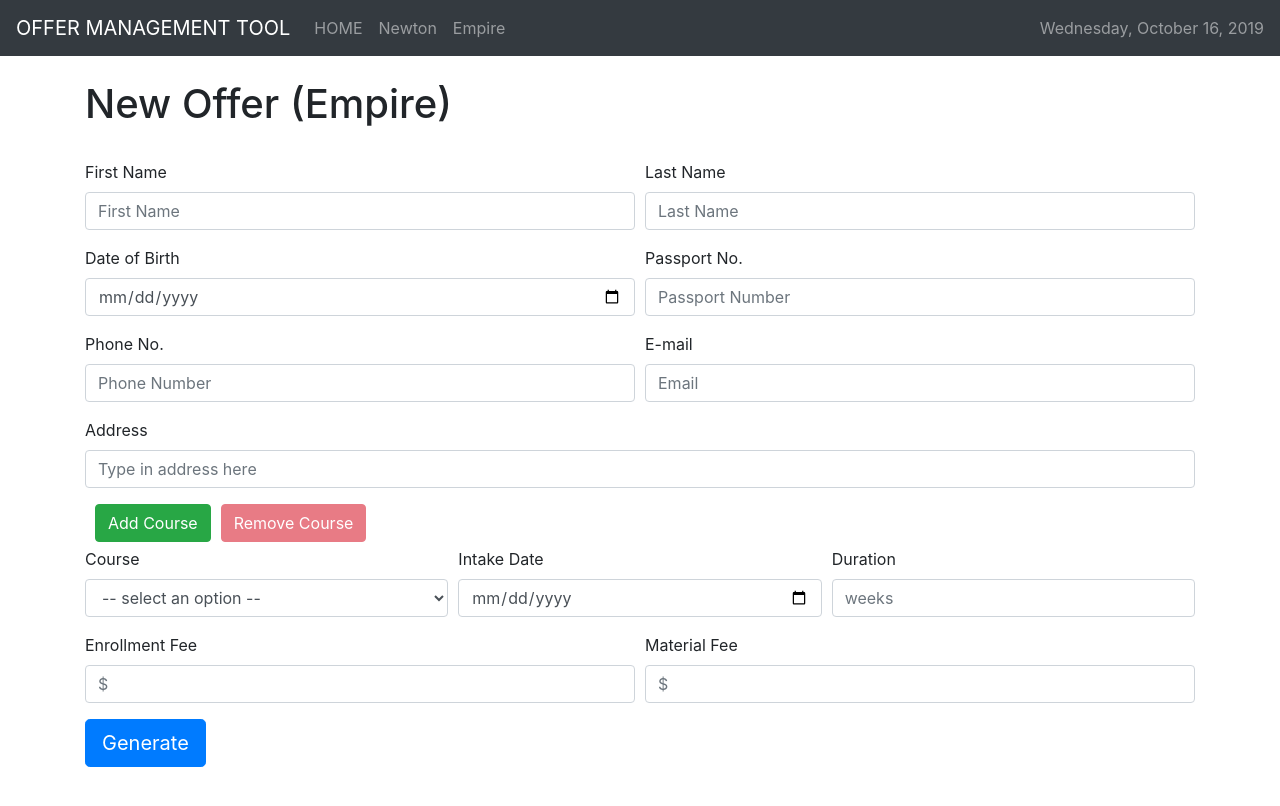
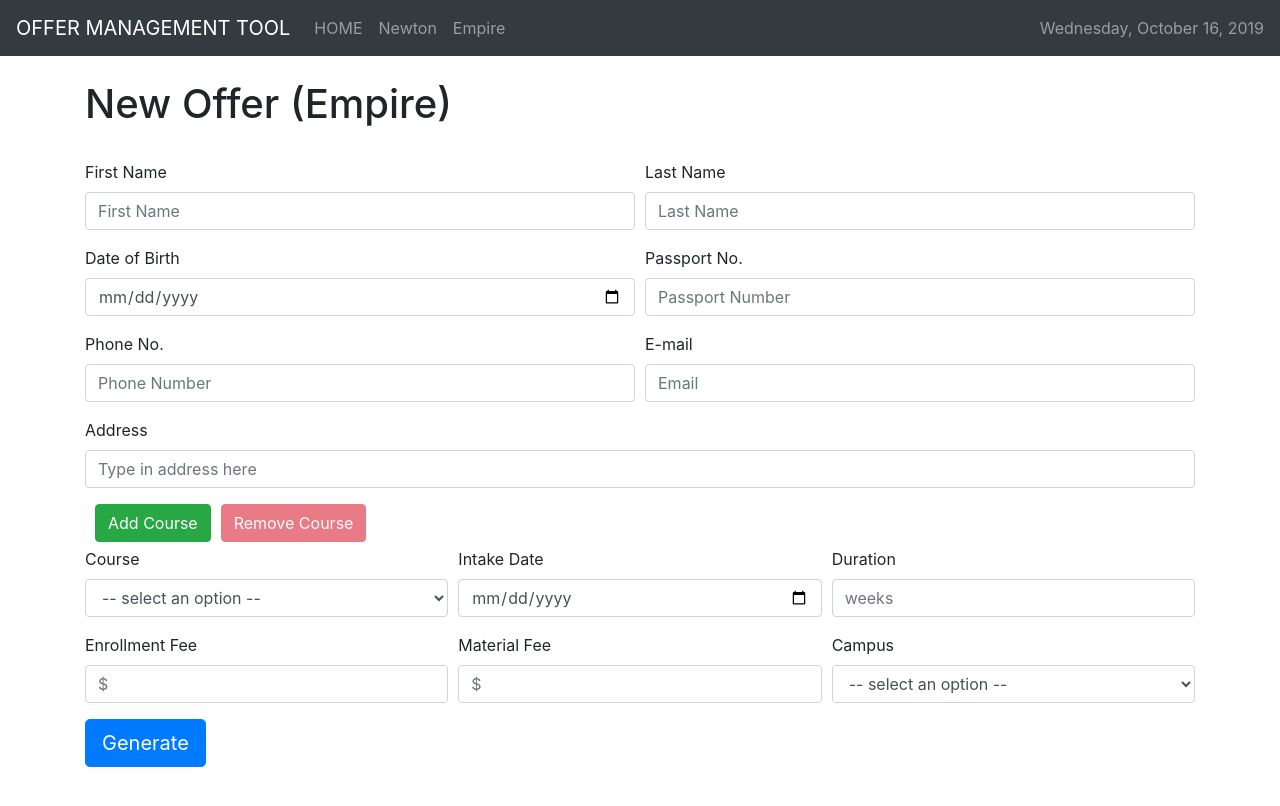
Before and after one commit to WL0416/offerManagementTool, a React (Create React App) app: page /empire in a window 1280 px wide. Shown: the top 806 px of the page. Built offline with nearby package versions, Linux system fonts and the light colour scheme.

Commit message:
update campus

```diff
--- a/src/App.js
+++ b/src/App.js
@@ -24,6 +24,10 @@ class App extends Component {
 
     const EmpireCourses = ["GE", "EAP", "DLM", "ADLM"];
 
+    const NewtonCampus = ["MELBOURNE", "BRISBANE"];
+
+    const EmpireCampus = ["MELBOURNE"];
+
     return (
       <Provider>
         <Consumer>
@@ -39,14 +43,22 @@ class App extends Component {
                       exact
                       path="/newton"
                       component={() => (
-                        <NewOffer college="Newton" allcourses={NewtonCourses} />
+                        <NewOffer
+                          college="Newton"
+                          allcourses={NewtonCourses}
+                          campus={NewtonCampus}
+                        />
                       )}
                     />
                     <Route
                       exact
                       path="/empire"
                       component={() => (
-                        <NewOffer college="Empire" allcourses={EmpireCourses} />
+                        <NewOffer
+                          college="Empire"
+                          allcourses={EmpireCourses}
+                          campus={EmpireCampus}
+                        />
                       )}
                     />
                   </Switch>
--- a/src/components/pages/NewOffer.jsx
+++ b/src/components/pages/NewOffer.jsx
@@ -15,7 +15,8 @@ class NewOffer extends Component {
     email: "",
     address: "",
     enrolfee: "",
-    materialfee: ""
+    materialfee: "",
+    campus: ""
   };
 
   constructor(props) {
@@ -47,7 +48,7 @@ class NewOffer extends Component {
 
   async getoffer() {
     try {
-      const response = await axios.get("http://192.168.1.5:8000/offer/");
+      const response = await axios.get("http://192.168.0.188:8000/offer/");
       console.log(response.data);
     } catch (error) {
       console.log(error);
@@ -56,7 +57,7 @@ class NewOffer extends Component {
 
   getOfferLetter() {
     axios
-      .post("http://192.168.1.5:8000/generateoffer/", this.state)
+      .post("http://192.168.0.188:8000/generateoffer/", this.state)
       .then(function(response) {
         console.log(response);
       })
@@ -96,7 +97,7 @@ class NewOffer extends Component {
   };
 
   render() {
-    const { college, allcourses } = this.props;
+    const { college, allcourses, campus } = this.props;
     let { courseList } = this.state;
 
     let deleteDisable = true;
@@ -281,6 +282,24 @@ class NewOffer extends Component {
                 onChange={this.handleChange}
               />
             </Form.Group>
+
+            <Form.Group as={Col}>
+              <Form.Label>Campus</Form.Label>
+              <Form.Control
+                as="select"
+                name="campus"
+                onChange={this.handleChange}
+              >
+                <option style={{ display: "none" }}>
+                  -- select an option --
+                </option>
+                {campus.map((c, idx) => (
+                  <option value={c} key={idx}>
+                    {c}
+                  </option>
+                ))}
+              </Form.Control>
+            </Form.Group>
           </Form.Row>
 
           <Button variant="primary" type="submit" size="lg">
```
